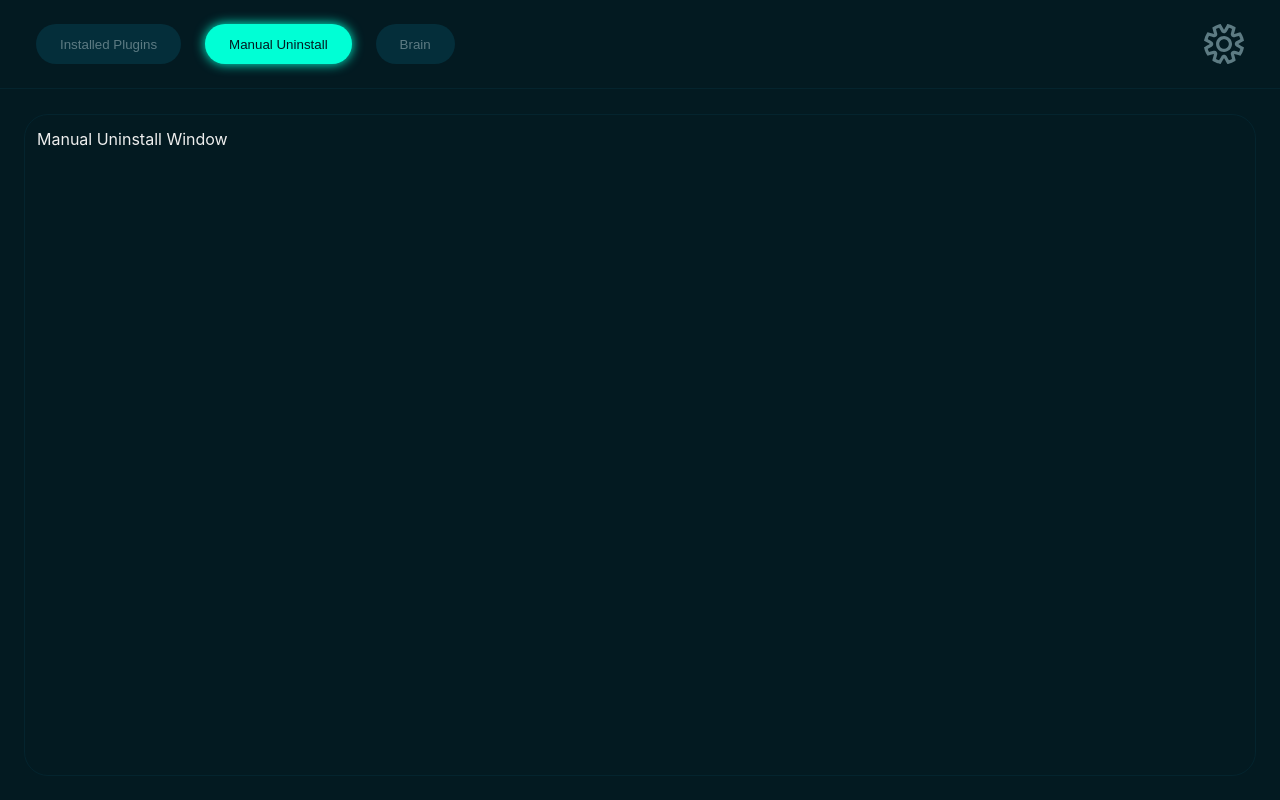
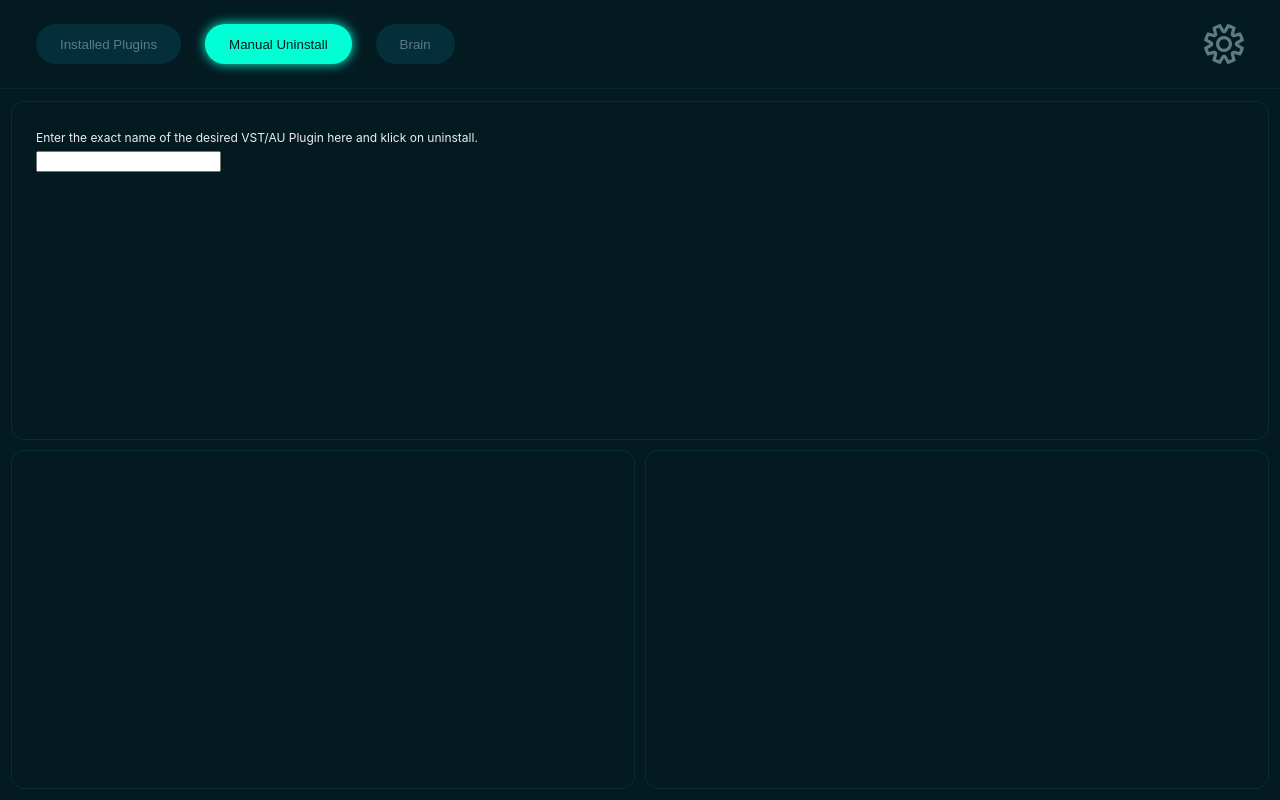
Before and after one commit to SteveTheMusician/Steves-PluginUninstaller, a React (Vite) app: page / in a window 1280 px wide. Both pictures are taken after a click on the button "Manual Uninstall". Built offline with nearby package versions, Linux system fonts and the light colour scheme.

Commit message:
add grid boxes

```diff
--- a/src/components/ContentFrame/ContentFrame.jsx
+++ b/src/components/ContentFrame/ContentFrame.jsx
@@ -1,6 +1,6 @@
-export default function ContentFrame({frameName, children}) {
+export default function ContentFrame({frameName, classes, children}) {
     return(
-        <div id={frameName} className="contentFrame">
+        <div id={frameName} className={ classes + ' contentFrame' }>
             {children}
         </div>
     )
--- a/src/components/content/ManualUninstallWindow/ManualUninstallWindow.jsx
+++ b/src/components/content/ManualUninstallWindow/ManualUninstallWindow.jsx
@@ -8,7 +8,21 @@ export default function ManualUninstallWindow({selectedNavItem,setSelectedNavIte
     }
     return(
          <div className={classNames('appWindow',showAppWindow? '': 'appWindow--hidden')}>
-            <ContentFrame> Manual Uninstall Window</ContentFrame>
+            <ContentFrame classes={'appWindow-manualUninstall-gridContainer'}>
+                <div className="box box-manualUninstall-Input">
+                    <p>Enter the exact name of the desired VST/AU Plugin here and klick on uninstall.</p>
+                    <input type="text" list="knownPluginsDataList"></input>
+                    <datalist id="knownPluginsDataList">
+                        <option>Test</option>
+                    </datalist>
+                </div>
+                <div className="box box-manualUninstall-options">
+
+                </div>
+                <div className="box box-manualUninstall-actions">
+
+                </div>
+            </ContentFrame>
         </div>
     )
 }
--- a/src/style/App.css
+++ b/src/style/App.css
@@ -4,7 +4,7 @@
 
 :root {
   font-family: Inter, Avenir, Helvetica, Arial, sans-serif;
-  font-size: 16px;
+  font-size: 12px;
   line-height: 24px;
   font-weight: 400;
   font-synthesis: none;
@@ -19,6 +19,18 @@
 html, body {
   margin: 0;
   padding: 0;
+}
+
+p {
+  margin-block-start: 0em;
+  margin-block-end: 0em;
+}
+
+button {
+  border: 0;
+  outline: none;
+  transition: var(--transition-default);
+  cursor: pointer;
 }
 
 nav {
@@ -41,13 +53,6 @@ main {
   position: absolute;
   top: 90px;
   overflow: hidden;
-}
-
-button {
-  border: 0;
-  outline: none;
-  transition: var(--transition-default);
-  cursor: pointer;
 }
 
 svg {
@@ -139,12 +144,12 @@ svg {
 }
 
 .contentFrame {
-  width: calc(100% - 74px);
-  height: calc(100% - 74px);
+  width: calc(100% - 24px);
+  height: calc(100% - 24px);
   position: absolute;
-  border: 1px solid var(--color-second);
+  /* outline: 1px solid var(--color-second); */
   padding: 12px;
-  margin: 24px;
+  /* margin: 24px; */
   border-radius: var(--border-radius-default);
 }
 
@@ -160,3 +165,30 @@ svg {
   transform:  translateX(100%) matrix(1, 0, 1, 1, 0, 0);;
   opacity: 0;
 }
+
+.appWindow-manualUninstall-gridContainer {
+  display: grid;
+  grid-template-columns: repeat(2, 1fr);
+  grid-template-rows: repeat(2, 1fr);
+  grid-column-gap: 12px;
+  grid-row-gap: 12px;
+}
+
+.box {
+  padding: 24px;
+  outline: 1px solid var(--color-third);
+  border-radius: var(--border-radius-small);
+  /* background-color: var(--color-third); */
+}
+
+.box-manualUninstall-Input {
+  grid-area: 1 / 1 / 2 / 3;
+}
+
+.box-manualUninstall-options {
+  grid-area: 2 / 1 / 3 / 2;
+}
+
+.box-manualUninstall-actions {
+  grid-area: 2 / 2 / 3 / 3;
+}
```
